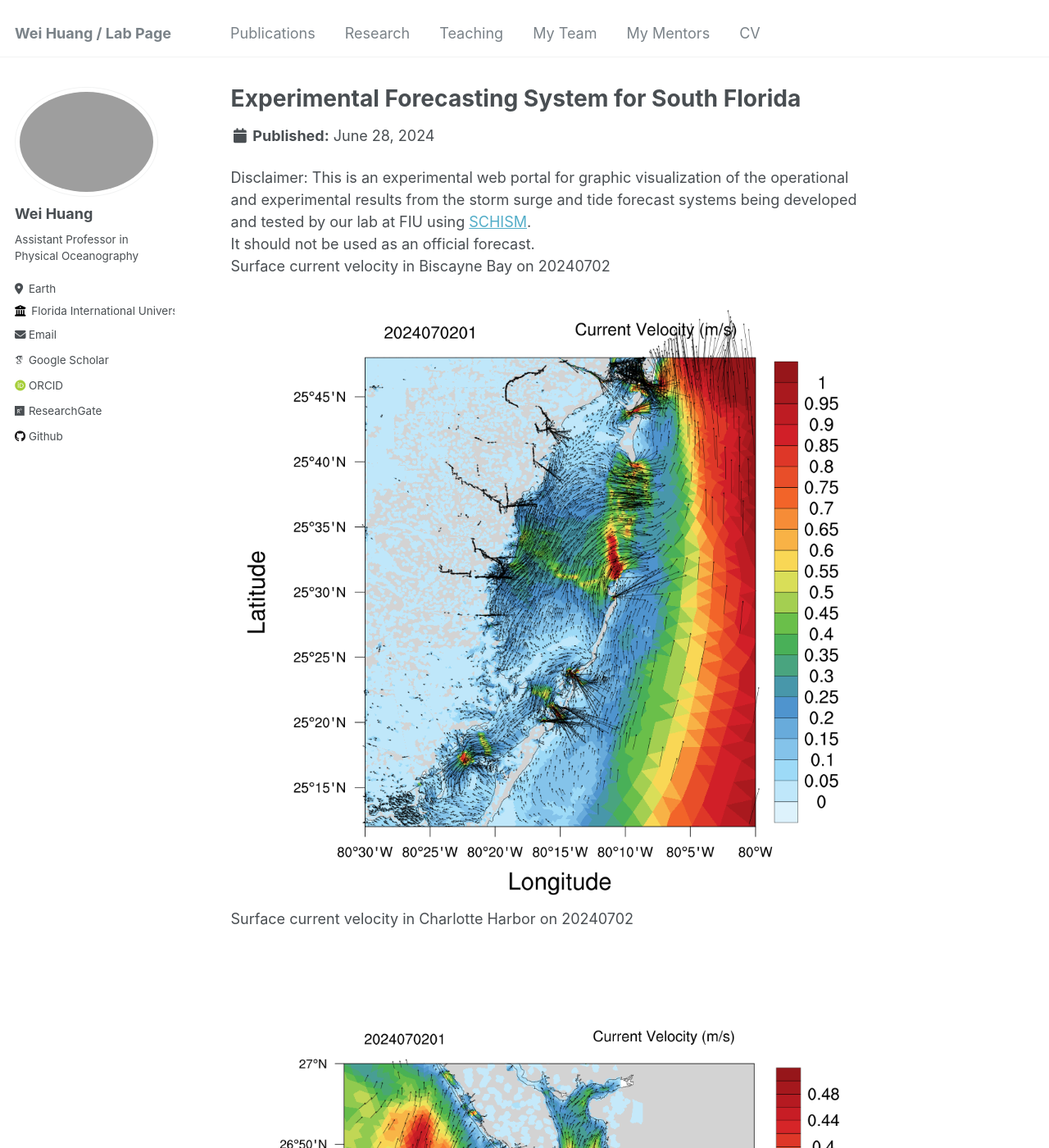
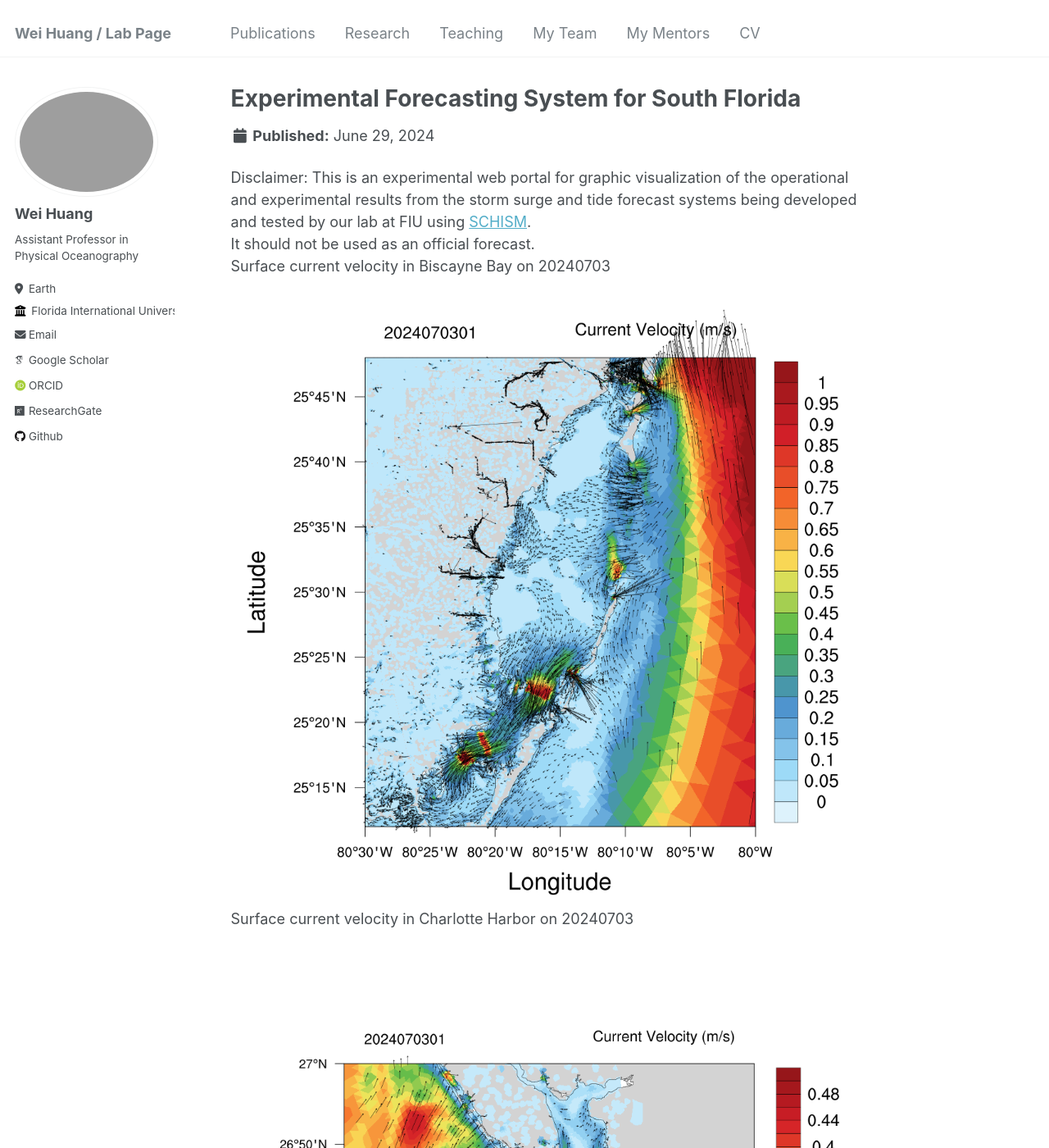
Before and after one commit to huang96169/huang96169.github.io, a Jekyll site: the page built from _research/research-1.md, in a window 1280 px wide and 1400 px high. Shown: the whole window at 82% size. Built offline with Jekyll 4.4.1, drawn with Linux system fonts in a browser that asks for light colours; some web fonts are replaced; some of the changed text lies outside the part shown.

Commit message:
replaced research_uv1.gif research_salt1.gif research_temp1.gif and replaced research_elev2.gif research_uv2.gif research_salt2.gif research_temp2.gif

```diff
--- a/_research/research-1.md
+++ b/_research/research-1.md
@@ -1,7 +1,7 @@
 ---
 title: "Experimental Forecasting System for South Florida"
-short: Surface current velocity of South Florida from 20240628 to 20240702
-date: 2024-06-28
+short: Surface current velocity of South Florida from 20240629 to 20240703
+date: 2024-06-29
 short1: "Disclaimer: This is an experimental web portal for graphic visualization of the operational and experimental results from the storm surge and tide forecast systems being developed and tested by our lab at FIU using [SCHISM](https://ccrm.vims.edu/schismweb/). It should not be used as an official forecast."
 excerpt: "<img src='/images/research_uv1.gif'>"
 collection: research
@@ -10,11 +10,11 @@ collection: research
 Disclaimer:
 This is an experimental web portal for graphic visualization of the operational and experimental results from the storm surge and tide forecast systems being developed and tested by our lab at FIU using [SCHISM](https://ccrm.vims.edu/schismweb/).<br/>
 It should not be used as an official forecast.<br/>
-Surface current velocity in Biscayne Bay on 20240702<br/>
+Surface current velocity in Biscayne Bay on 20240703<br/>
 <img src='/images/research_Bbay.png'>
-Surface current velocity in Charlotte Harbor on 20240702<br/>
+Surface current velocity in Charlotte Harbor on 20240703<br/>
 <img src='/images/research_Cbay.png'>
-Surface current velocity in Tampa Bay on 20240702<br/>
+Surface current velocity in Tampa Bay on 20240703<br/>
 <img src='/images/research_Tbay.png'>
 The map below showns observational stations used for validating the model's results, as well as the horizontal grid. <br/>
 The horizontal grid for SCHISM in simulating Biscayne Bay in South Florida, using flexible resolution resolving levees and canals (1-2 m), watershed rural and urban areas (30m-50m) and coastal ocean (500m-5km).<br/>
```
Also changed, not shown: _research/research-2.md (+6 -6 lines), images/research_Bbay.png, images/research_Cbay.png, images/research_Tbay.png, images/research_maxelev2.gif.
